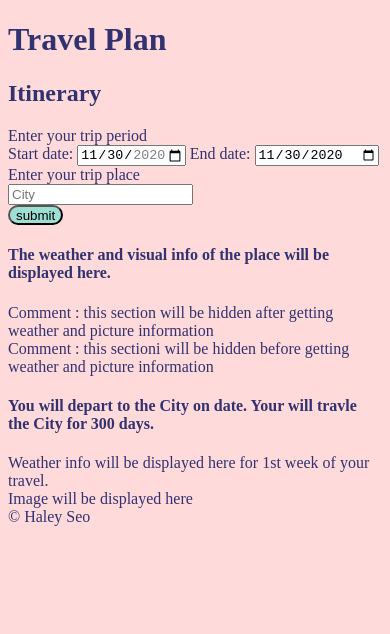
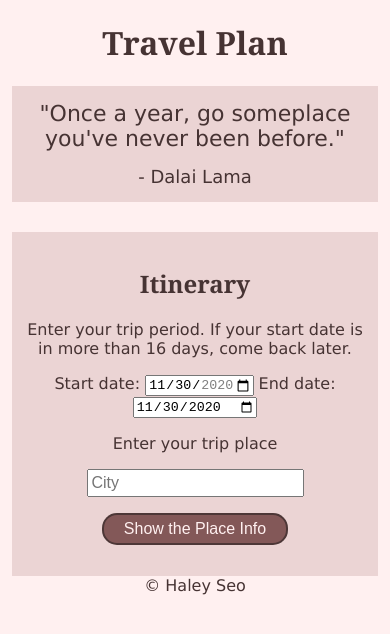
Before and after one commit to Haley-Seo/travel_plan, a website built with webpack: page src/client/views/index.html in a window 390 px wide. Built offline with nearby package versions, Linux system fonts and the light colour scheme.

Commit message:
8-travel-summary-style-setup

```diff
--- a/src/client/js/formHandler.js
+++ b/src/client/js/formHandler.js
@@ -4,46 +4,10 @@ import {
 import {
   checkCity
 } from './cityChecker'
+import {
+  initDate
+} from './initPage'
 const errorMsg = document.getElementById('error-message');
-
-//date range initialize - start date : tomorrow ~ d+16 , end date
-var sDate = document.getElementById('start-date');
-var eDate = document.getElementById('end-date');
-
-console.log(sDate.value, eDate.value);
-
-const initDate = () => {
-  console.log('getDate was called');
-  const today = new Date();
-  const tomorrow = new Date(today);
-  const maxDate = new Date(today);
-
-  tomorrow.setDate(tomorrow.getDate() + 1);
-  maxDate.setDate(maxDate.getDate() + 15);
-
-  console.log('tomorrow1', tomorrow)
-  sDate.value = dateFormat(tomorrow);
-  sDate.min = dateFormat(tomorrow);
-  sDate.max = dateFormat(maxDate);
-  eDate.value = dateFormat(tomorrow);
-  eDate.min = dateFormat(tomorrow);
-}
-const dateFormat = (d) => {
-  const dd = d.getDate();
-
-  const mm = d.getMonth() + 1;
-  const yyyy = d.getFullYear();
-  if (dd < 10) {
-    dd = `0${dd}`;
-  }
-
-  if (mm < 10) {
-    mm = `0${mm}`;
-  }
-  return `${yyyy}-${mm}-${dd}`;
-}
-
-initDate();
 
 const handleSubmit = (event) => {
   event.preventDefault()
@@ -51,16 +15,33 @@ const handleSubmit = (event) => {
   let sDt = document.getElementById('start-date').value;
   let eDt = document.getElementById('end-date').value;
   console.log(sDt, eDt)
+
   if (!checkDate(sDt, eDt)) {
     initDate();
     alert("Error : You cannot enter end date prior to start date");
     return null;
   }
+
+  //City name should be longer than 1 letter.
   if (!checkCity(cityName)) {
     cityName = '';
-    alert("Error : You should use only alphabet for city name");
+    alert("Error : Input valid city Name");
     return null;
   }
+
+  let itinerary = document.getElementById('itinerary');
+  itinerary.style.display = 'none';
+  let afterSubmit = document.getElementById('after-submit');
+  afterSubmit.style.display = 'block';
+  let duration = (new Date(eDt) - new Date(sDt)) / (24 * 3600 * 1000) + 1;
+  let arrivalCity = document.getElementById('arrival-city');
+  let departDate = document.getElementById('depart-date');
+  let calDuration = document.getElementById('duration');
+
+  arrivalCity.textContent = cityName.toUpperCase();
+  departDate.textContent = sDt;
+  calDuration.textContent = duration;
+
 
   //chain promises  sendPlace -> getWeather -> updateUI
   sendPlace('http://localhost:3000/geo', cityName)
@@ -88,19 +69,22 @@ const sendPlace = async (url = '', data) => {
   });
   try {
     const placeData = await response.json();
-    if (!placeData) throw 'Error : Cant find geo data.'
+    if (!placeData || placeData.totalResultsCount === 0)
+      throw 'Error : Cant find geo data.'
     console.log(placeData);
     return placeData;
   } catch (error) {
     console.log('error', error);
-    errorMsg.textContent = errorMsg.textContent + 'Please, input valid city name.';
+    let cityName = document.getElementById('place-input').value;
+    errorMsg.textContent = errorMsg.textContent + ' GeoNames cannot find geographic data for ' + cityName + '.';
     return null;
   }
 }
 
 const getWeather = async (url = '', data) => {
-  if (!data) {
-    alert('Please, input valid city name.');
+  console.log('place data from geonames', data);
+  if (!data || data.totalResultsCount === 0) {
+    // alert('Please, input valid city name.');
     return null;
   }
   // alert('geodata' + data.geonames[0]);
@@ -124,7 +108,8 @@ const getWeather = async (url = '', data) => {
     return weatherData;
   } catch (error) {
     console.log('error', error);
-    errorMsg.textContent = 'Error : Cannot find weather.';
+    let cityName = document.getElementById('place-input').value;
+    errorMsg.textContent = errorMsg.textContent + ' Weatherbit cannot find weather data for ' + cityName + '.';
     return null;
   }
 }
@@ -150,12 +135,14 @@ const getPhoto = async (url = '', data) => {
     return photoData;
   } catch (error) {
     console.log('error', error);
-    errorMsg.textContent = errorMsg.textContent + 'Please, input valid city name.';
+    let cityName = document.getElementById('place-input').value;
+    errorMsg.textContent = errorMsg.textContent + ' Pixabay cannot find photos for ' + cityName + '.';
     return null;
   }
 }
 
 const updateWeatherUI = (weatherData) => {
+  if (!weatherData) return null;
   let array = weatherData.data;
   let weatherList = document.getElementById('weather-list');
   array.forEach(dailyW => {
@@ -170,7 +157,6 @@ const updateWeatherUI = (weatherData) => {
     let weatherItem = document.createElement('div');
     weatherItem.classList.add('weather');
     weatherItem.textContent = dailyW.weather.description;
-    console.log(weatherItem);
     dailyItem.appendChild(dateItem);
     dailyItem.appendChild(tempItem);
     dailyItem.appendChild(weatherItem);
@@ -180,6 +166,7 @@ const updateWeatherUI = (weatherData) => {
 }
 
 const updatePhotoUI = (photoData) => {
+  if (!photoData) return null;
   let array = photoData.hits;
   let photoList = document.getElementById('place-visual');
   console.log(photoList);
@@ -199,17 +186,14 @@ const updatePhotoUI = (photoData) => {
   }
 }
 
-
-
 export {
   handleSubmit,
   sendPlace,
   getWeather,
   updateWeatherUI,
-  initDate,
-  dateFormat,
   checkDate,
   getPhoto,
   updatePhotoUI,
-  checkCity
+  checkCity,
+  initDate
 }
--- /dev/null
+++ b/src/client/js/initPage.js
@@ -0,0 +1,77 @@
+//Travel Quote
+const travelQuote = {
+  "data": [{
+      "quote": "Once a year, go someplace you've never been before.",
+      "person": "Dalai Lama"
+    },
+    {
+      "quote": "Never let your memories be greater than your dreams.",
+      "person": "Douglas Ivester"
+    },
+    {
+      "quote": "It is better to travel well than to arrive.",
+      "person": "Buddha"
+    },
+    {
+      "quote": "A mind that is stretched by a new experience can never go back to its old dimensions.",
+      "person": "Oliver Wendell Holmes"
+    },
+    {
+      "quote": "Do not dare not to dare.",
+      "person": "C.S. Lewis"
+    }
+  ]
+}
+var quoteItem = document.getElementById('quote');
+var personItem = document.getElementById('person');
+const generateQuote = () => {
+  let idx = Math.floor(Math.random() * travelQuote.data.length)
+  quoteItem.textContent = `"${travelQuote.data[idx].quote}"`;
+  personItem.textContent = `- ${travelQuote.data[idx].person}`;
+}
+
+// date range initialize - start date : tomorrow ~ d+16 , end date
+var sDate = document.getElementById('start-date');
+var eDate = document.getElementById('end-date');
+
+console.log(sDate.value, eDate.value);
+
+const initDate = () => {
+  console.log('getDate was called');
+  const today = new Date();
+  const tomorrow = new Date(today);
+  const maxDate = new Date(today);
+
+  tomorrow.setDate(tomorrow.getDate() + 1);
+  maxDate.setDate(maxDate.getDate() + 15);
+
+  console.log('tomorrow1', tomorrow)
+  sDate.value = dateFormat(tomorrow);
+  sDate.min = dateFormat(tomorrow);
+  sDate.max = dateFormat(maxDate);
+  eDate.value = dateFormat(tomorrow);
+  eDate.min = dateFormat(tomorrow);
+}
+const dateFormat = (d) => {
+  const dd = d.getDate();
+
+  const mm = d.getMonth() + 1;
+  const yyyy = d.getFullYear();
+  if (dd < 10) {
+    dd = `0${dd}`;
+  }
+
+  if (mm < 10) {
+    mm = `0${mm}`;
+  }
+  return `${yyyy}-${mm}-${dd}`;
+}
+
+initDate();
+generateQuote();
+
+export {
+  initDate,
+  dateFormat,
+  generateQuote
+}
--- a/src/client/styles/styles.scss
+++ b/src/client/styles/styles.scss
@@ -1,46 +1,144 @@
+$base-color: #fff0f0;
+$primary-color: #463333;
+$secondary-color: #ebd4d4;
+$point-color: #ce6262;
+$button-color: #835858;
+$border-dark: rgba($base-color, 0.88);
+$border-light: rgba($primary-color, 0.88);
+
+$heading-font: Georgia, serif;
+$p-font: "Lucida Sans Unicode", "Lucida Grande", sans-serif;
+
+
 body {
-  background : #ffdada;
-  color : #31326f;
+  background : $base-color;
+  color : $primary-color;
+  font-family: $p-font;
+  text-align : center;
 }
 
-#generate {
-  background : #9ddfd3;
-  height : 20px;
-  border-radius : 10px;
+h1,h2,h3,h4 {
+  font-family: $heading-font;
+  text-align: center;
 }
 
+.p-large {
+  font-size : 20px;
+  padding : 10px;
+}
+
+.p-middle {
+  font-size : 18px;
+}
+
+a:hover {
+  text-decoration-color: $point-color;
+
+}
+#travel-quote {
+  width : 70%;
+  min-width : 400px;
+  margin: auto;
+  background-color : $secondary-color;
+  padding: 15px;
+  margin-bottom: 30px;
+}
+
+#quote {
+  text-align: center;
+  font-size : 22px;
+}
+#person {
+  margin-top: 15px;
+  text-align: center;
+  font-size : 18px;
+}
+
+#itinerary {
+  width: 70%;
+  min-width:  400px;
+  margin: auto;
+  background-color : $secondary-color;
+  padding: 15px;
+
+}
+
+@media only screen and (max-width: 600px){
+  #travel-quote, #itinerary {
+    width : 90%;
+    min-width : 0;
+  }
+}
+
+#place-input {
+  font-size: 16px;
+  padding: 3px;
+}
+
+#generate, #reload {
+  margin : auto;
+  background : $button-color;
+  color : $base-color;
+  padding : 5px 20px;
+  border-radius : 15px;
+  border: solid 2px $border-light;
+  font-size : 16px;
+}
+
+#generate:hover {
+  background : $point-color;
+}
+
+#after-submit {
+  display: none;
+}
+#arrival-city, #departure-date, #duration {
+  text-decoration : underline;
+}
 #error-message {
-  color : red;
+  color : $point-color;
 }
+
+#weather-info {
+  background: $button-color;
+  width : 90%;
+  margin : auto;
+  color : $base-color;
+}
+
 .weather-flex-container {
   display: flex;
   flex-wrap: wrap;
-  background-color:yellow;
+  justify-content: center;
 }
 .weather-flex-container .daily-weather{
-  background-color : #f1f1f1;
+  background-color : $secondary-color;
+  color : $primary-color;
   margin:10px;
   padding:5px;
   font-size:16px;
   width:100px;
 }
 
+#photo-info{
+  background: $secondary-color;
+  width : 90%;
+  margin : auto;
+}
 .flex-container {
   display: flex;
   flex-wrap: wrap;
-  background-color:DodgerBlue;
-
+  justify-content: center;
 }
 
 .flex-container > div{
-  background-color : #f1f1f1;
   margin:10px;
   padding:5px;
   font-size:16px;
 }
 @media only screen and (max-width: 600px){
   .flex-container > div{
-    background-color : #f1f1f1;
+    background-color : $secondary-color;
     margin:auto;
     margin-bottom:10px;
     padding:5px;
@@ -48,10 +146,19 @@ body {
   }
 }
 
-
 .center-cropped {
   object-fit: none; /* Do not scale the image */
   object-position: center; /* Center the image within the element */
   height: 300px;
   width: 300px;
+  border-radius: 15px;
+  border : solid 2px $secondary-color
 }
+
+.center-cropped:hover {
+  border : solid 2px $point-color;
+}
+
+.place-tag {
+  width: 300px;
+}
--- a/src/client/views/index.html
+++ b/src/client/views/index.html
@@ -8,47 +8,55 @@
   <title>Travel plan by H</title>
   <meta name="description" content="You can see your travel day weather by location and date">
   <link rel="shortcut icon" href="#">
-
   <!-- <link rel="stylesheet" href="../styles/styles.css"> -->
-
 </head>
 
 <body>
   <div id="title">
     <h1>Travel Plan</h1>
   </div>
-  <div class="itinerary">
+  <div id="travel-quote">
+    <div id="quote">
+
+    </div>
+    <div id="person">
+
+    </div>
+  </div>
+  <div id="itinerary">
     <h2>Itinerary</h2>
-    Enter your trip period
     <form class="" onsubmit="return Client.handleSubmit(event)">
+      <p>Enter your trip period. If your start date is in more than 16 days, come back later.</p>
       <div id="period">
         <label for="start">Start date:</label>
         <input type="date" id="start-date" name="trip-start" value="2018-07-22" min="2018-07-01" max="2018-07-31">
         <label for="end">End date:</label>
         <input type="date" id="end-date" name="trip-end" value="2018-07-22" min="2018-07-01">
       </div>
-      Enter your trip place
+      <p>Enter your trip place
       <div id="place">
         <input type="text" id="place-input" placeholder="City">
       </div>
-      <!-- <button id="generate" type="submit"> Get info of this travel</button> -->
-      <input id="generate" type="submit" name="" value="submit" onclick="return Client.handleSubmit(event)"
-        onsubmit="return Client.handleSubmit(event)">
+      </p>
+      <p>
+        <input id="generate" type="submit" name="" value="Show the Place Info"
+          onclick="return Client.handleSubmit(event)" onsubmit="return Client.handleSubmit(event)">
+      </p>
     </form>
   </div>
 
-  <div class="before-submit">
-    <h4>The weather and visual info of the place will be displayed here.</h4>
-    Comment : this section will be hidden after getting weather and picture information
-  </div>
-  <div class="after-submit">
-    Comment : this sectioni will be hidden before getting weather and picture information
-    <h4 class="travel-summary">You will depart to the City on date. Your will travle the City for 300 days.</h4>
+  <div id="after-submit">
+    <input id="reload" type="submit" name="" value="Enter different Itinerary" onclick="return Client.reLoad(event)"
+      onsubmit="return Client.reLoad(event)">
+    <h2>Travel Summary</h2>
+    <p class="travel-summary p-large">You will depart to <span id="arrival-city"></span> on <span
+        id="depart-date"></span>.
+      Your will travel there for <span id="duration"></span> days.</p>
 
     <div id="travel-info">
-      <div class="weather">
-        Weather info will be displayed here
-        for 1st week of your travel.
+      <div id="weather-info">
+        <p class="p-large">Weather Forecast during 16days from today. Date / High temperature / Weather description </p>
+        powered by <a href="https://www.geonames.org/" target="_blank"></a>GeoNames</a>, WeatherBit
         <div id="weather-list" class="weather-flex-container">
           <!-- <div class="daily-weather">
             <div class="daily-date">
@@ -60,14 +68,18 @@
           </div> -->
         </div>
       </div>
-      Image will be displayed here
-      <div id="place-visual" class="flex-container">
-        <!-- <div class="img-flex">
+
+      <div id="photo-info">
+        <p class="p-large">Photos of the city</p>
+        powered by <a href="https://pixabay.com/" target="_blank">PixaBay</a>
+        <div id="place-visual" class="flex-container">
+          <!-- <div class="img-flex">
           <div class="place-img">
           </div>
           <div class="place-tag">
           </div>
         </div> -->
+        </div>
       </div>
 
     </div>
--- a/src/server/server.js
+++ b/src/server/server.js
@@ -46,7 +46,7 @@ app.post('/geo', async (req, res) => {
   const geo_key = 'arsene77'
   console.log(req.body.text);
   const city = req.body.text;
-  const tmp = geoUrl + city + '&maxRows=1&username=' + geo_key;
+  const tmp = geoUrl + encodeURIComponent(city) + '&maxRows=1&username=' + geo_key;
   console.log(tmp);
   const response = await axios.post(tmp, {})
   try {
@@ -82,7 +82,7 @@ app.post('/photo', async (req, res) => {
   const photo_key = '19301360-6416fd30b969a325f65e85d0f';
   console.log(req.body.text);
   const city = req.body.text;
-  const tmp = photoUrl + photo_key + '&q=' + city + '&image_type=photo&pretty=true';
+  const tmp = photoUrl + photo_key + '&q=' + encodeURIComponent(city) + '&image_type=photo&pretty=true';
   console.log(tmp);
   const response = await axios.post(tmp, {})
   try {
```
Also changed, not shown: __test__/checkCity.test.js (+1 -1 lines), src/client/app.js (+7 -3 lines), src/client/js/cityChecker.js (+2 -7 lines), src/client/js/reloader.js (added, +9 -0 lines), src/client/js/travelQuote.json (added, +23 -0 lines).
